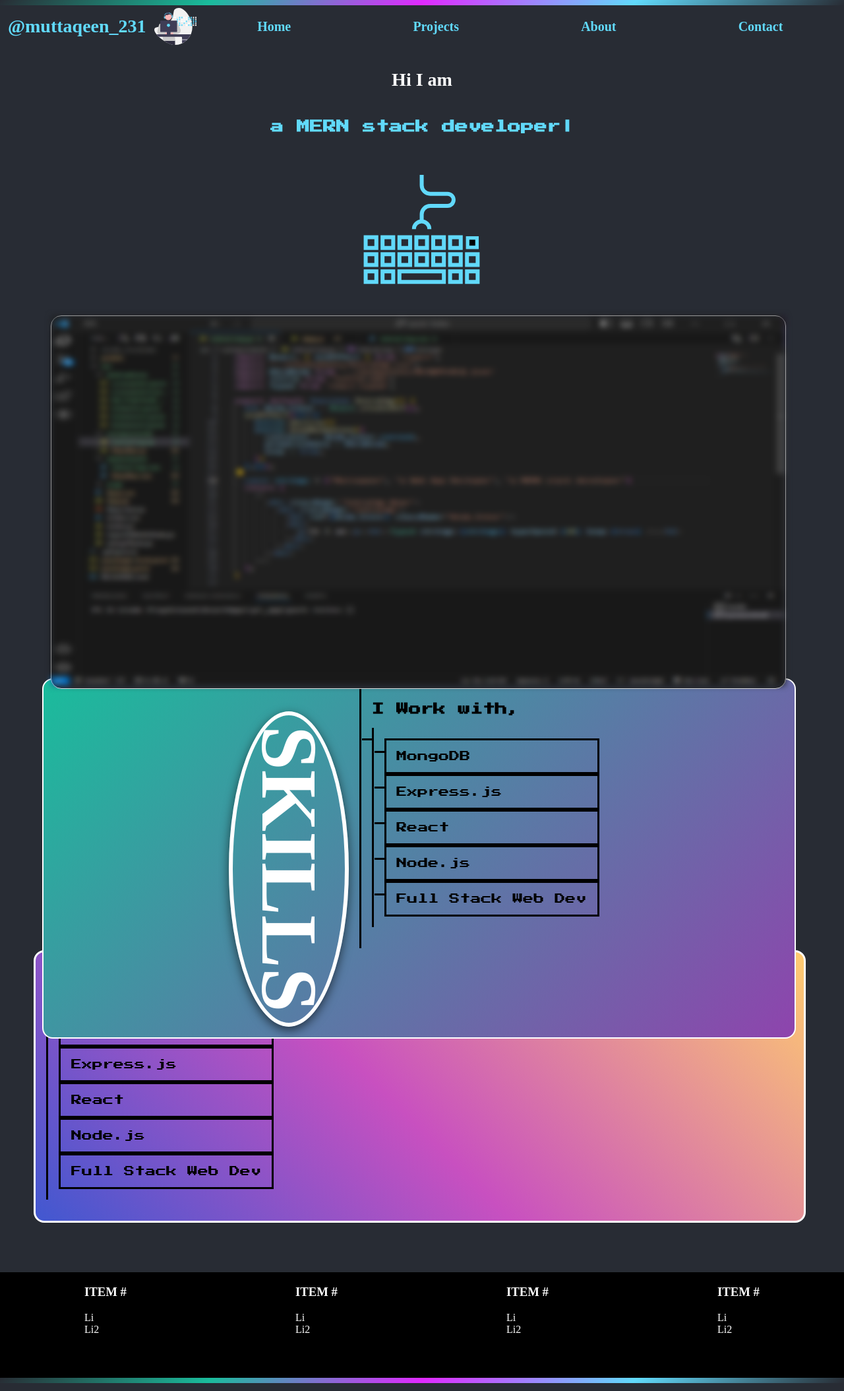
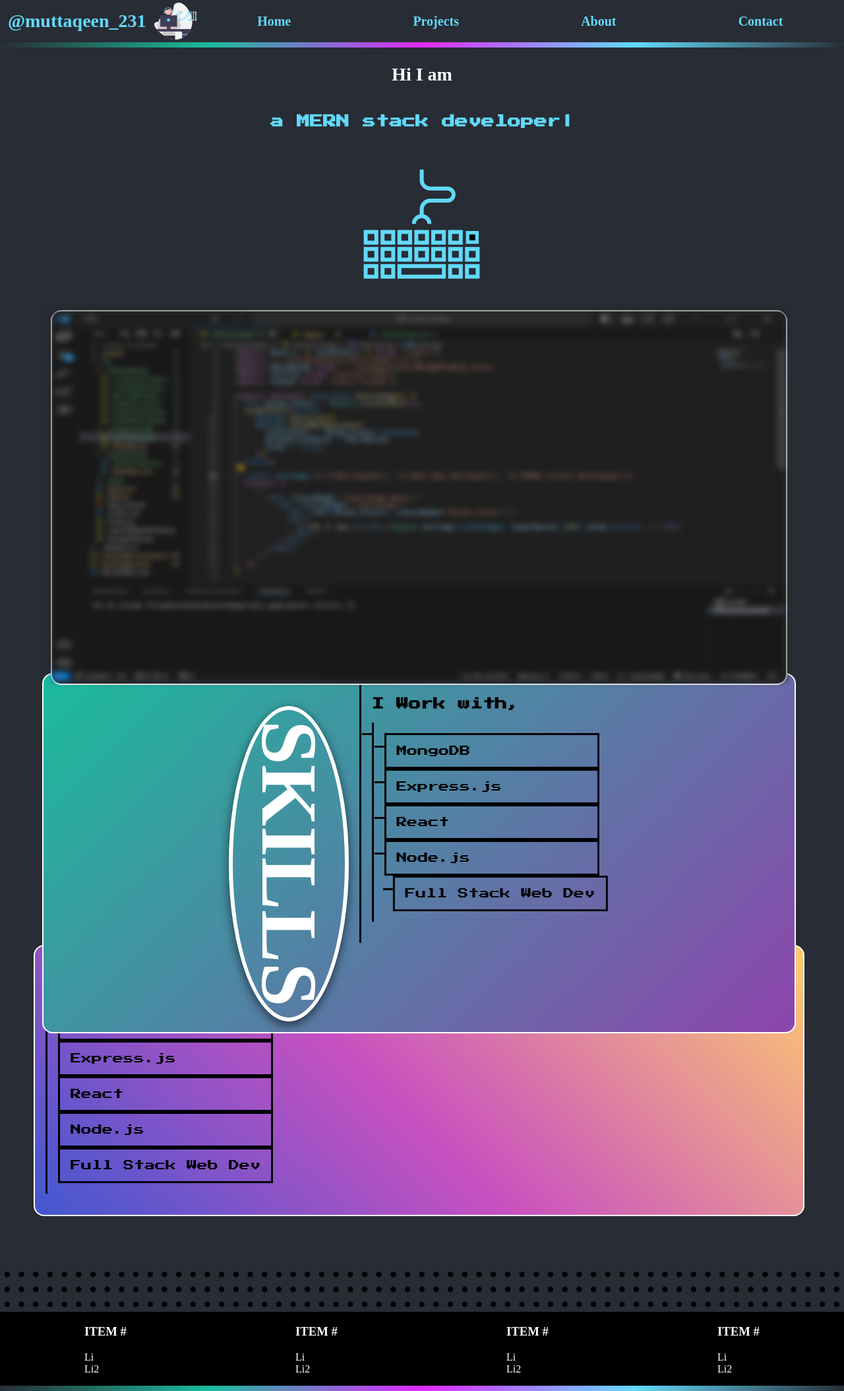
Before and after one commit to MuttaqeenChaudhry/port-folio, a React (Create React App) app: page / in a window 1280 px wide. Shown: the whole page at 66% size. Built offline with nearby package versions, Linux system fonts and the light colour scheme; a web font is replaced by a local one.

Commit message:
animate.css

```diff
--- a/package.json
+++ b/package.json
@@ -3,11 +3,15 @@
   "version": "0.1.0",
   "private": true,
   "dependencies": {
+    "@fortawesome/fontawesome-svg-core": "^6.4.2",
+    "@fortawesome/free-solid-svg-icons": "^6.4.2",
     "@testing-library/jest-dom": "^5.17.0",
     "@testing-library/react": "^13.4.0",
     "@testing-library/user-event": "^13.5.0",
+    "animate.css": "^4.1.1",
     "lottie-web": "^5.12.2",
     "react": "^18.2.0",
+    "react-animate-on-scroll": "^2.1.7",
     "react-dom": "^18.2.0",
     "react-scripts": "5.0.1",
     "react-typed": "^1.2.0",
--- a/src/App.js
+++ b/src/App.js
@@ -3,6 +3,10 @@ import NavBar from './components/NavBar';
 import IntroCmp from './components/IntroCmp';
 import StakHse from './components/StakHse';
 import Footer from './components/Footer';
+import Contact from './components/Contact';
+
+
+
 
 function App() {
   return (
--- /dev/null
+++ b/src/components/Contact.js
@@ -0,0 +1,14 @@
+import React from 'react'
+import '../stylesheets/Contact.css'
+
+export default function Contact() {
+  return (
+    <>
+    <div className="Contact_Wrpr">
+        <div className="Contact">
+
+        </div>
+    </div>
+    </>
+  )
+}
--- a/src/components/Footer.js
+++ b/src/components/Footer.js
@@ -1,11 +1,15 @@
-import React from 'react'
-import '../stylesheets/Footer.css'
+import React from "react";
+import "../stylesheets/Footer.css";
 
 export default function Footer() {
   return (
     <>
     <div className="Footer_Wrpr">
-        <div className='Footer'>
+    <div className="HTne_Wrpr">
+        <div className="HTne"/>
+
+    </div>
+        <div className="Footer">
           <div>
             <h3>ITEM #</h3>
             <ul>
@@ -36,7 +40,7 @@ export default function Footer() {
           </div>
         </div>
       </div>
-    <div className='B_Grad'></div>
+      <div className="B_Grad" />
     </>
-  )
+  );
 }
--- a/src/components/NavBar.js
+++ b/src/components/NavBar.js
@@ -1,14 +1,30 @@
-import React from "react";
+import React, { useEffect } from "react";
 import "../stylesheets/NavBar.css";
 import webdev from '../svgs/web_dev.svg'
+import 'animate.css';
 
 export default function NavBar() {
+
+  useEffect(()=>{
+    window.addEventListener('scroll',()=>{
+      const Nav_Bar = document.querySelector('.Nav-Wrapper')
+      if(window.scrollY>0)
+      {
+       Nav_Bar.classList.add('anim_d_down')
+      }
+      else
+      {
+        Nav_Bar.classList.remove('anim_d_down')
+      }
+
+    })
+  },[])
+
   return (
     <>
       <header>
         <nav>
-        <div className='B_Grad'></div>
-        <div className="Nav-Wrapper">
+        <div className="Nav-Wrapper ">
           <div className="Nav-Bar">
             <div className="Nav-Left">
                 <a className="Main_Title" href="" rel="noreferrer noopener">
@@ -31,9 +47,11 @@ export default function NavBar() {
               </a>
             </div>
           </div>
+          <div className='B_Grad mt-2'/>
         </div>
         </nav>
       </header>
+
     </>
   );
 }
--- a/src/components/StakHse.js
+++ b/src/components/StakHse.js
@@ -1,7 +1,10 @@
 import React from "react";
 import "../stylesheets/StakHse.css";
 import cdimg from "../images/Coding.jpg";
-import { useEffect } from "react";
+import 'animate.css';
+import "animate.css/animate.min.css";
+import ScrollAnimation from 'react-animate-on-scroll';
+
 
 export default function CdngImg() {
   let scrollTimeout;
@@ -48,6 +51,8 @@ export default function CdngImg() {
 
 
 
+
+
   return (
     <>
     <div className="Stacked_Wrpr">
@@ -62,11 +67,21 @@ export default function CdngImg() {
           <div className="div2_rgt">
             <h3>I Work with,</h3>
             <ul className="Sklls_bfr">
+              <ScrollAnimation animateIn="animate__fadeInRight" animateOnce={true}>
               <li className="Sklls_bfr">MongoDB</li>
+              </ScrollAnimation>
+              <ScrollAnimation animateIn="animate__fadeInRight" animateOnce={true} delay={500}>
               <li className="Sklls_bfr">Express.js</li>
+              </ScrollAnimation>
+              <ScrollAnimation animateIn="animate__fadeInRight" animateOnce={true} delay={1000}>
               <li className="Sklls_bfr">React</li>
+              </ScrollAnimation>
+              <ScrollAnimation animateIn="animate__fadeInRight" animateOnce={true} delay={1500}>
               <li className="Sklls_bfr">Node.js</li>
+              </ScrollAnimation>
+              <ScrollAnimation animateIn="animate__fadeInRight" animateOnce={true} delay={2000}>
               <li className="Sklls_bfr">Full Stack Web Dev</li>
+              </ScrollAnimation>
             </ul>
             </div>
         </div>
--- /dev/null
+++ b/src/stylesheets/Contact.css
@@ -0,0 +1,15 @@
+.Contact_Wrpr {
+    width: 100%;
+    height: fit-content;
+}
+
+.Contact {
+    --dotsize : 0.25rem;
+    --bgSize : 1.35rem;
+    --bgPosition : calc(var(--bgSize/2));
+    height: 20vh;
+    background: radial-gradient(circle at center, black var(--dotsize), transparent 0),radial-gradient(circle at center, black var(--dotsize), transparent 0);
+    background-position: 0 0, 0.65rem 0.65rem;
+    background-size: var(--bgSize) var(--bgSize) ;
+    background-size: var(--bgSize) var(--bgSize);
+}
--- a/src/stylesheets/Footer.css
+++ b/src/stylesheets/Footer.css
@@ -1,12 +1,29 @@
 .Footer_Wrpr {
     width: 100%;
-    height: 20vh;
+    height: fit-content;
     left: 0;
-    background-color: black;
     color: #fff;
 }
 
+.HTne_Wrpr {
+    width: 100%;
+    height: fit-content;
+}
+
+.HTne {
+    filter: contrast(50);
+    --dotsize : 0.25rem;
+    --bgSize : 1.35rem;
+    --bgPosition : 0.65rem;
+    height: 8.5vh;
+    background: radial-gradient(circle at center, black var(--dotsize), transparent 0);
+    background-size: var(--bgSize) var(--bgSize);
+    background-repeat: round;
+    background-position: 0 0, var(--bgPosition) var(--bgPosition);
+}
+
 .Footer {
+    background-color: black;
     display: flex;
     justify-content: space-around;
 }
--- a/src/stylesheets/NavBar.css
+++ b/src/stylesheets/NavBar.css
@@ -3,6 +3,19 @@
     z-index: 100;
     width: 100%;
 
+}
+
+.anim_d_down {
+    transform: translateY(-80px);
+    animation: slideOutUp;
+    animation-duration: 1.5s;
+}
+
+
+.mt-2 {
+    position: relative;
+    margin-top: 0px;
+    z-index: 3000;
 }
 
 .Nav-Bar {
--- a/src/stylesheets/StakHse.css
+++ b/src/stylesheets/StakHse.css
@@ -21,7 +21,7 @@
 
   .div1 {
     z-index: 3;
-    border: 1px solid #fff;
+    border: 2px solid #fff;
     background-color: var(--PrmClr);
   }
 
@@ -82,7 +82,7 @@
   }
 
   .div3 {
-    border: 3px solid #fff;
+    border: 2px solid #fff;
     z-index: 1;
     background :-moz-linear-gradient(-45deg, rgba(142, 68, 173, 1) 0%, rgba(26, 188, 156, 1)  100%);
 	background: -webkit-linear-gradient(-45deg, rgba(142, 68, 173, 1) 0%, rgba(26, 188, 156, 1)  100%);
```
Also changed, not shown: 1 other file (tests, documents, lock files or other folders). Lines whose indentation alone changed are shown as unchanged.
